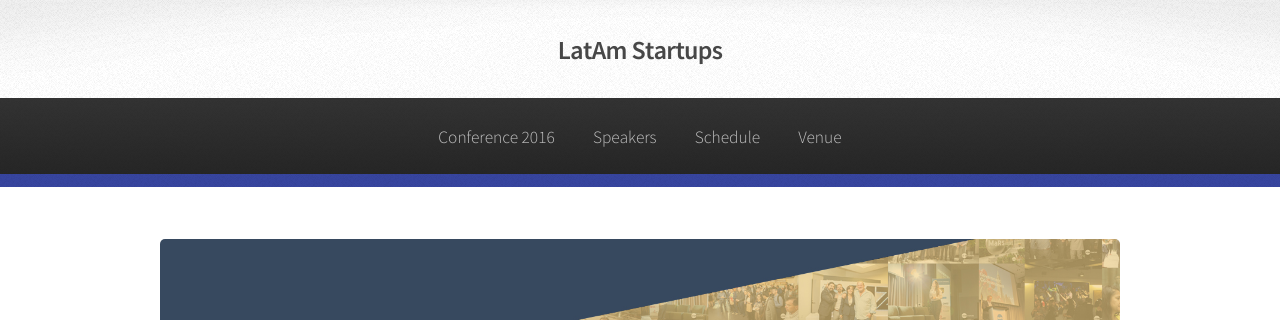
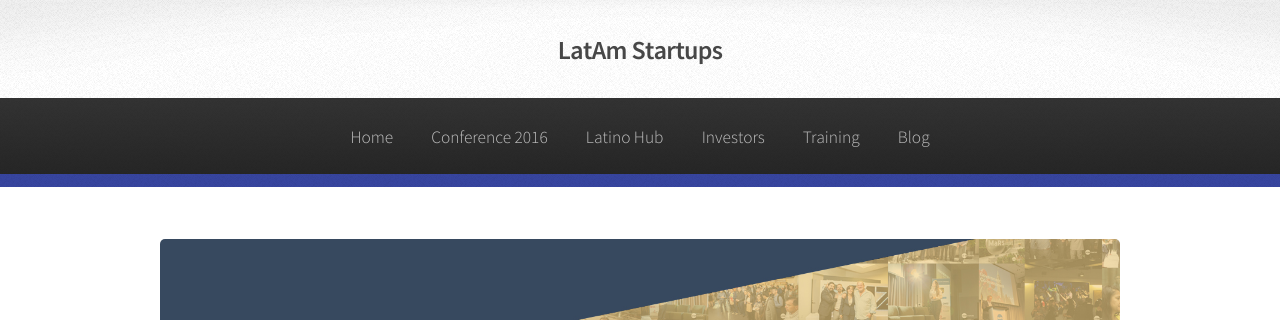
Before and after one commit to LatAmStartups/LatAmStartups.github.io, a Jekyll site: the page built from apply.html, in a window 1280 px wide. Shown: the top 320 px of the page. Built offline with Jekyll 4.4.1, drawn with Linux system fonts in a browser that asks for light colours.

Commit message:
tweaking headers

```diff
--- a/_includes/headerconf.html
+++ b/_includes/headerconf.html
@@ -9,7 +9,7 @@
 		<title>LatAm Startups -- Scaling Startups in Latin America</title>
 		<meta http-equiv="content-type" content="text/html; charset=utf-8" />
 		<meta name="description" content="Scaling Startups in Latin America" />
-		<meta name="keywords" content="startups conference innovation latin america incubator accelerator scale" />
+		<meta name="keywords" content="startups innovation latin america incubator accelerator" />
 		<!--[if lte IE 8]><script src="{{ site.baseurl }}/assets/css/ie/html5shiv.js"></script><![endif]-->
 		<script src="{{ site.baseurl }}/assets/js/jquery.min.js"></script>
 		<script src="{{ site.baseurl }}/assets/js/jquery.dropotron.min.js"></script>
@@ -35,10 +35,18 @@
 					<nav id="nav">
 						<ul>
 							{% assign current = page.url | downcase | split: '/' %}
-<li {% if current[1] == 'conference.html' %}class="current"{% endif %}><a href="{{ site.baseurl }}/conference.html">Conference 2016</a></li>
-<li {% if current[1] == 'speakers.html' %}class="current"{% endif %}><a href="{{ site.baseurl }}/speakers.html">Speakers</a></li>
-<li {% if current[1] == 'schedule.html' %}class="current"{% endif %}><a href="{{ site.baseurl }}/schedule.html">Schedule</a></li>
-<li {% if current[1] == 'venue.html' %}class="current"{% endif %}><a href="{{ site.baseurl }}/training.html">Venue</a></li>
+<li {% if current[1] == 'index.html' %}class="current"{% endif %}><a href="{{ site.baseurl }}/index.html">Home</a></li>
+							<li>
+								<a href="{{ site.baseurl }}/conference2016.html">Conference 2016</a>
+								<ul>
+									<li><a href="{{ site.baseurl }}/become-a-sponsor.html">Sponsors</a></li>
+									<li><a href="{{ site.baseurl }}/apply.html">Apply</a></li>
+								</ul>
+							</li>
+<li {% if current[1] == 'latino-hub.html' %}class="current"{% endif %}><a href="{{ site.baseurl }}/latino-hub.html">Latino Hub</a></li>
+<li {% if current[1] == 'investors.html' %}class="current"{% endif %}><a href="{{ site.baseurl }}/investors.html">Investors</a></li>
+<li {% if current[1] == 'training.html' %}class="current"{% endif %}><a href="{{ site.baseurl }}/training.html">Training</a></li>
+<li {% if current[1] == 'blog' %}class="current"{% endif %}><a href="{{ site.baseurl }}/blog">Blog</a></li>
 						</ul>
 					</nav>
 
```
Also changed, not shown: _includes/header.html (+7 -1 lines).
